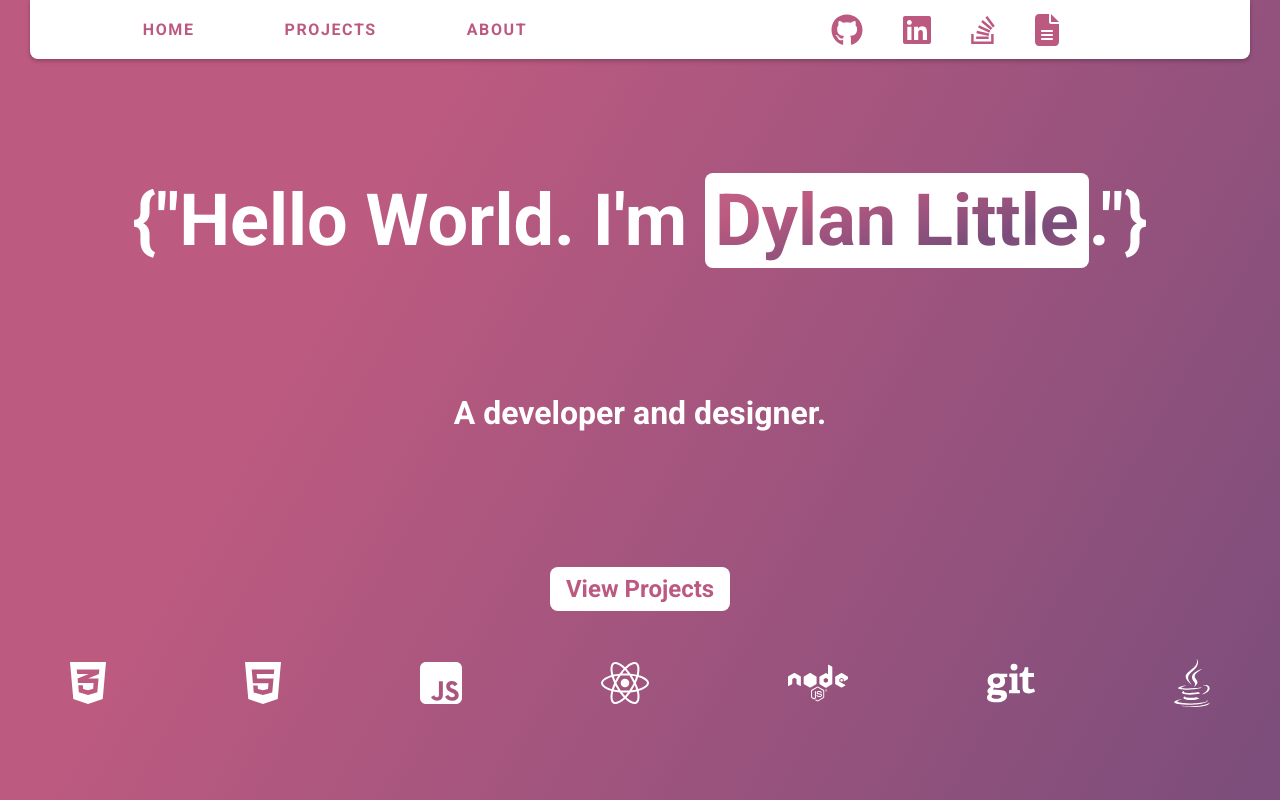
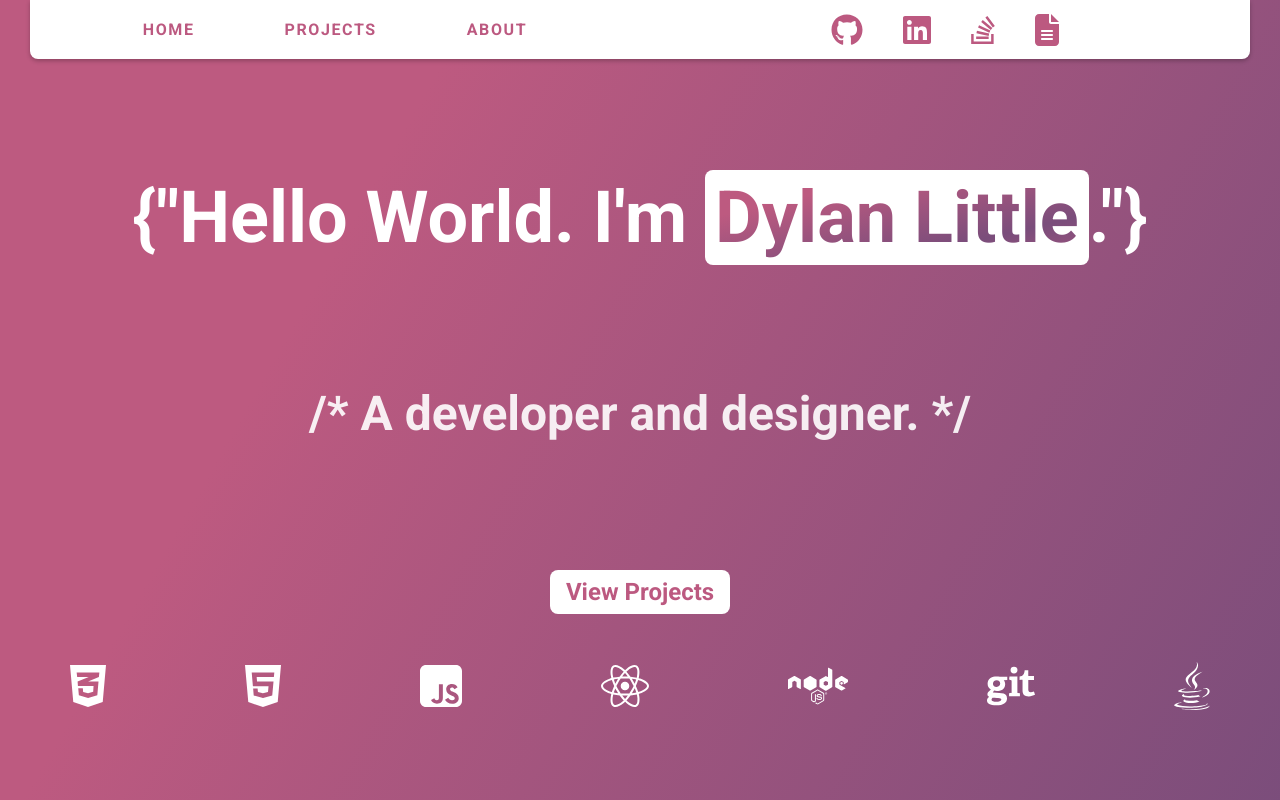
Before and after one commit to dlittle1/react-portfolio, a React (Create React App) app: page / in a window 1280 px wide. Shown: the top 800 px of the page. Built offline with nearby package versions, Linux system fonts and the light colour scheme.

Commit message:
change subtitle to be more cohesive with design

```diff
--- a/src/pages/Home.js
+++ b/src/pages/Home.js
@@ -35,7 +35,9 @@ const Home = (props) => {
               <h1>Dylan Little</h1>
             </div>
           </div>
-          <h2>A developer and designer.</h2>
+          <h2 className='home-title-subtitle'>
+            /* A developer and designer. */
+          </h2>
           <div className='home-button-container'>
             <HashLink
               smooth
--- a/src/styles/home.css
+++ b/src/styles/home.css
@@ -42,7 +42,7 @@
     linear-gradient(
       to bottom right,
       #bd5a80,
-      #c06f8e,
+      #bd5a80,
       #bd5a80,
       #7a4d7b,
       #bd5a80
@@ -51,6 +51,12 @@
   -webkit-background-clip: text;
   -webkit-text-fill-color: transparent;
   margin: 0;
+}
+
+.home-title-subtitle {
+  font-size: 3rem;
+  font-weight: 700;
+  color: rgba(255, 255, 255, 0.9);
 }
 
 @keyframes gradient {
```
